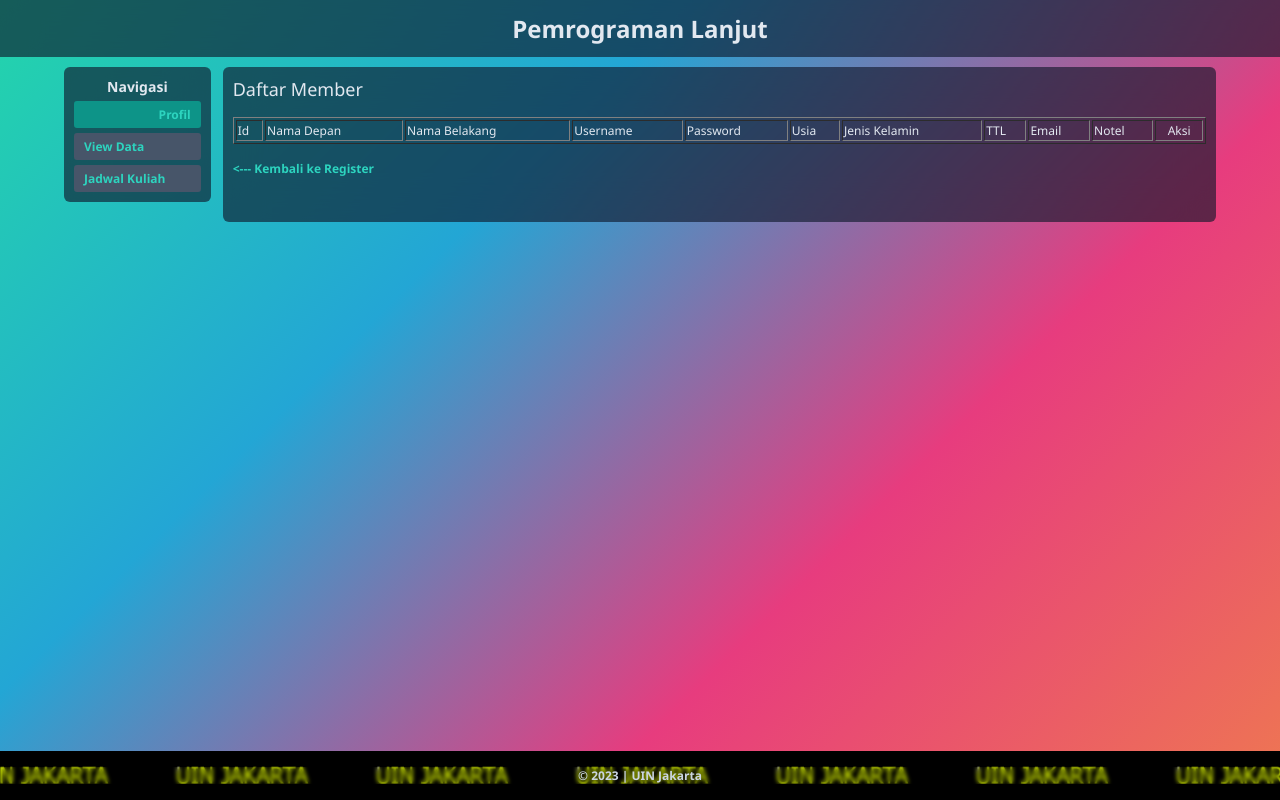
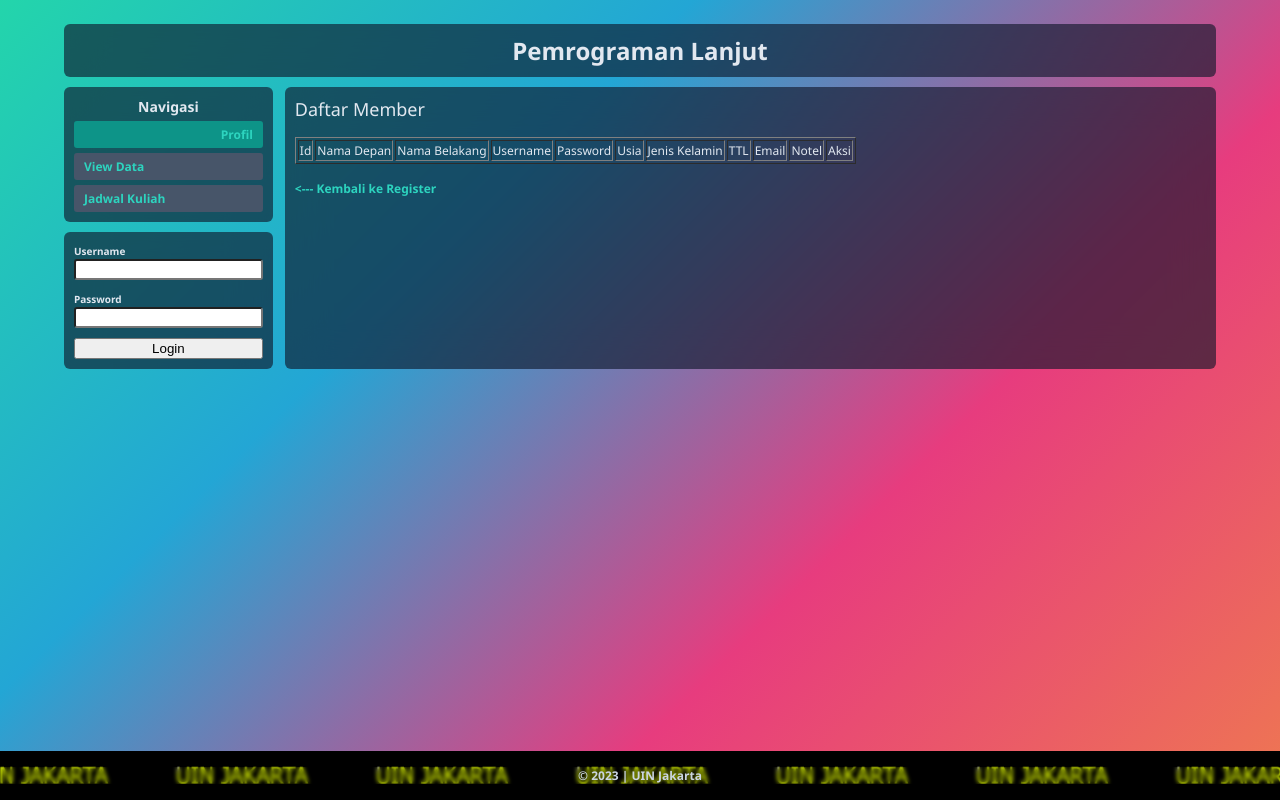
Before and after one commit to VallenDraa/uinjkt-pemrograman-lanjut, a PHP site: page /index.php?module=lihat in a window 1280 px wide. Run offline with PHP 8.4, Linux system fonts and the light colour scheme; data that the repository does not hold is empty.

Commit message:
feat: css overhaul

```diff
--- a/026/index.php
+++ b/026/index.php
@@ -10,21 +10,37 @@
 </head>
 
 <body>
-  <header>
-    <h1 class="container">Pemrograman Lanjut</h1>
+
+  <header class="container card">
+    <h1>Pemrograman Lanjut</h1>
   </header>
 
   <main class="container">
-    <aside>
-      <h2>Navigasi</h2>
-      <nav>
-        <a href="index.php" class="selected">Profil</a>
-        <a href="?module=lihat">View Data</a>
-        <a href="?module=cari">Jadwal Kuliah</a>
-      </nav>
+    <aside class="sidebar">
+      <div class="card navigasi">
+        <h2>Navigasi</h2>
+        <nav>
+          <a href=" index.php" class="selected">Profil</a>
+          <a href="?module=lihat">View Data</a>
+          <a href="?module=cari">Jadwal Kuliah</a>
+        </nav>
+      </div>
+
+      <form class="card login-form" method="post">
+        <div class="login-item">
+          <label for="username">Username</label>
+          <input type="text" name="username">
+        </div>
+
+        <div class="login-item">
+          <label for="password">Password</label>
+          <input type="password" name="password">
+        </div>
+
+        <button>Login</button>
+      </form>
     </aside>
-
-    <section id="page">
+    <section id="page" class="card">
       <?php
       if (isset($_GET["module"])) {
         $namaFile = $_GET["module"];
--- a/026/konten/lihat.php
+++ b/026/konten/lihat.php
@@ -8,6 +8,7 @@ $hasil = mysqli_query(
   "SELECT * FROM register"
 );
 ?>
+<div style="overflow: auto;">
 
   <table border="1">
     <tr>
@@ -49,4 +50,7 @@ $hasil = mysqli_query(
     mysqli_close($conn);
     ?>
   </table>
+</div>
+
+
 <a class="link" href="index.php"><--- Kembali ke Register</a>
--- a/026/style/style.css
+++ b/026/style/style.css
@@ -16,7 +16,7 @@
 *,
 *:before,
 *:after {
-  box-sizing: inherit;
+  box-sizing: border-box;
 }
 
 body,
@@ -57,7 +57,8 @@ body {
   font-family: "Segoe UI", Tahoma, Geneva, Verdana, sans-serif;
   font-size: 12px;
   margin: 0;
-  background: linear-gradient(-45deg, #ee7752, #e73c7e, #23a6d5, #23d5ab);
+  background-size: cover;
+  background-image: linear-gradient(-45deg, #ee7752, #e73c7e, #23a6d5, #23d5ab);
 }
 
 :is(a, a:visited) {
@@ -81,11 +82,10 @@ body {
 /* pengaturan header */
 header {
   padding: 12px;
-  backdrop-filter: blur(20px);
-  background-color: var(--clr-dark-300-half);
   display: flex;
   justify-content: center;
   align-items: center;
+  margin-top: 24px;
 }
 
 header h1 {
@@ -98,26 +98,56 @@ main {
   gap: 12px;
   display: flex;
   margin-top: 10px;
+  margin-bottom: 24px;
+}
+
+.card {
+  backdrop-filter: blur(20px);
+  background-color: var(--clr-dark-300-half);
+  border-radius: 6px;
+  padding: 10px;
 }
 
 /* pengaturan side panel */
-aside {
+.sidebar {
+  display: flex;
+  align-items: center;
+  flex-direction: column;
+  gap: 10px;
+}
+
+.navigasi {
+  width: 100%;
   position: sticky;
   top: 12px;
   align-self: flex-start;
-  width: 150px;
-  padding: 10px;
-  backdrop-filter: blur(20px);
-  background-color: var(--clr-dark-300-half);
-  border-radius: 6px;
 }
 
-aside h2 {
+.navigasi h2 {
   font-weight: 800;
   margin-bottom: 5px;
   text-align: center;
   font-size: 14px;
   color: var(--clr-light-200);
+}
+
+.login-form {
+  display: flex;
+  flex-direction: column;
+  gap: 10px;
+}
+
+.login-item :is(label, input) {
+  width: 100%;
+}
+
+.login-item label {
+  font-size: smaller;
+  font-weight: bold;
+}
+
+.login-item input {
+  border-radius: 3px;
 }
 
 /* pengaturan menu navigasi */
@@ -164,10 +194,6 @@ nav a.selected:where(:hover, :focus, :active) {
 
 /* pengaturan content */
 #page {
-  border-radius: 6px;
-  backdrop-filter: blur(20px);
-  background-color: var(--clr-dark-300-half);
-  padding: 10px;
   width: 100%;
   height: 100%;
   align-self: flex-start;
@@ -198,3 +224,13 @@ footer {
   backdrop-filter: blur(2px);
   color: var(--clr-light-300);
 }
+
+@media screen and (max-width: 960px) {
+  .sidebar {
+    flex-direction: row;
+  }
+
+  main {
+    flex-direction: column;
+  }
+}
```
Also changed, not shown: 026/konten/cari.php (+2 -14 lines), 026/unpam/login-proc.php (added, +10 -0 lines). Lines whose indentation alone changed are shown as unchanged.
